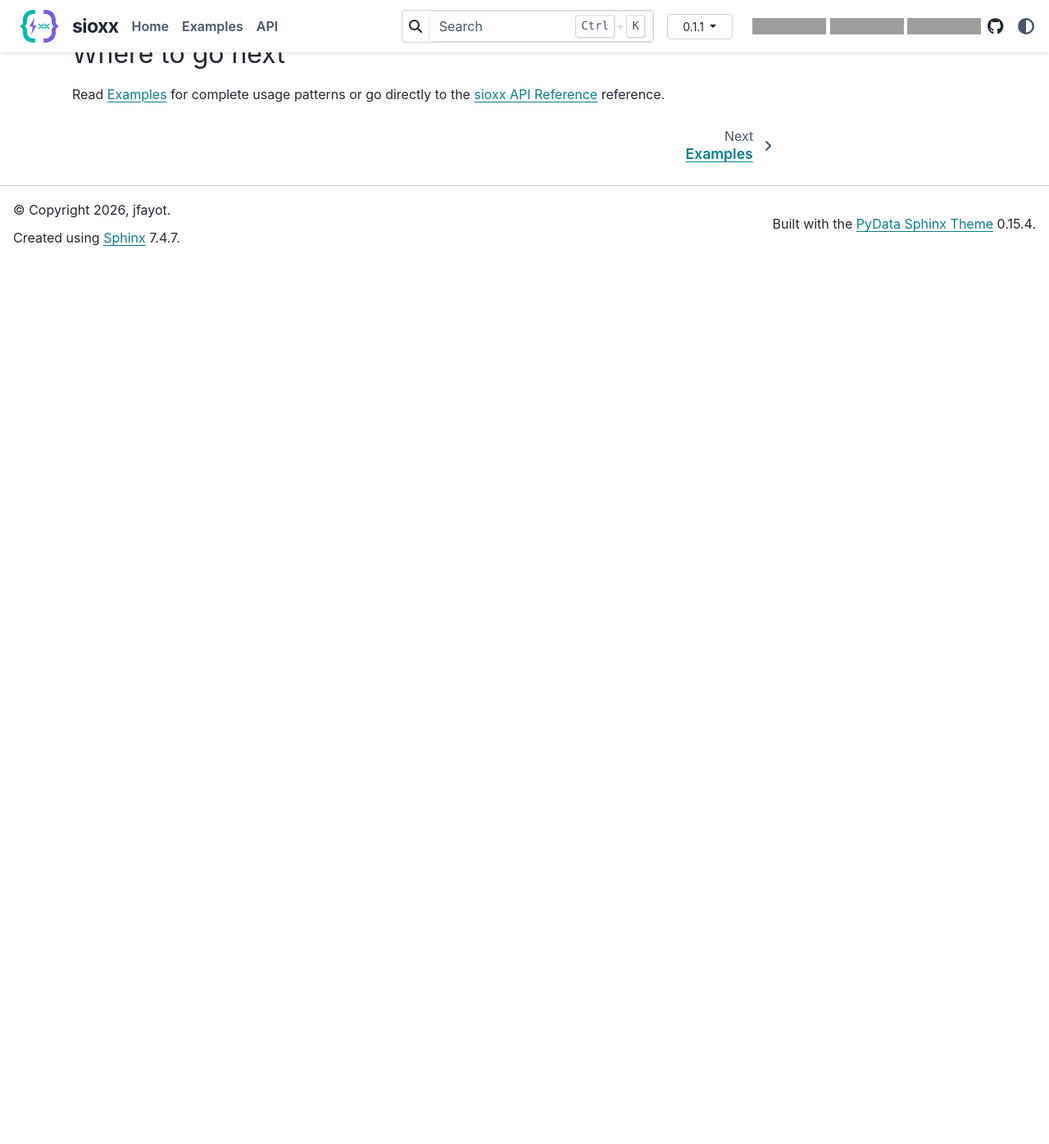
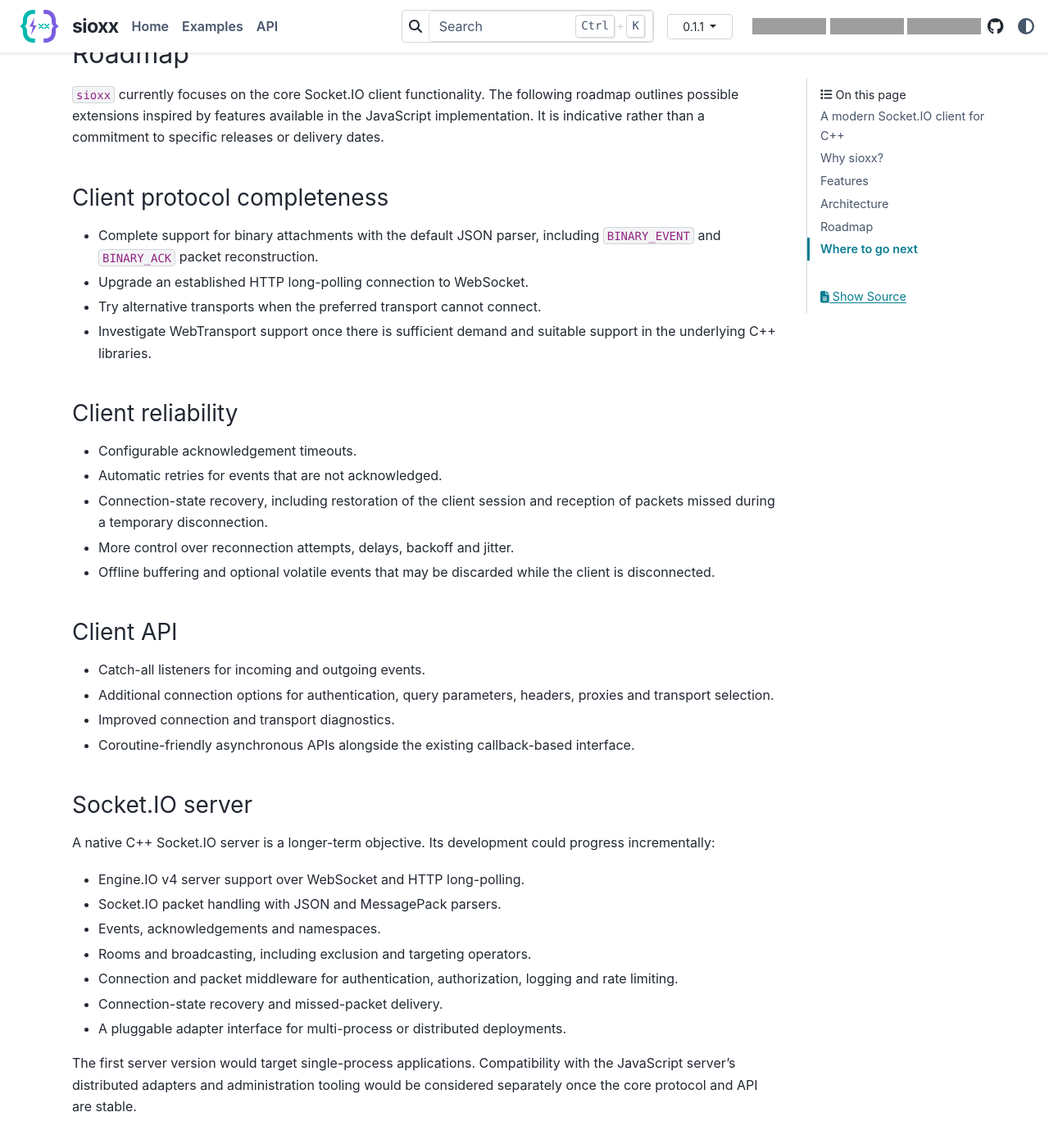
Before and after one commit to jfayot/sioxx, a Sphinx documentation site: the page built from docs/index.rst, in a window 1280 px wide and 1400 px high, scrolled down 1303 px. Shown: the top 1396 px of the window at 82% size. Built offline with Sphinx 7.4.7 and the PyData theme 0.15.4, drawn with Linux system fonts in a browser that asks for light colours; before the commit the page ends 1623 px from its top, so only the background shows below that; grey boxes are pictures that could not be loaded.

Commit message:
doc: added roadmap to index.rst

```diff
--- a/docs/index.rst
+++ b/docs/index.rst
@@ -60,6 +60,64 @@ events and acknowledgements back to the application.
    :alt: Layered architecture of the sioxx library
    :align: center
 
+Roadmap
+-------
+
+``sioxx`` currently focuses on the core Socket.IO client functionality. The
+following roadmap outlines possible extensions inspired by features available
+in the JavaScript implementation. It is indicative rather than a commitment to
+specific releases or delivery dates.
+
+Client protocol completeness
+~~~~~~~~~~~~~~~~~~~~~~~~~~~~
+
+* Complete support for binary attachments with the default JSON parser,
+  including ``BINARY_EVENT`` and ``BINARY_ACK`` packet reconstruction.
+* Upgrade an established HTTP long-polling connection to WebSocket.
+* Try alternative transports when the preferred transport cannot connect.
+* Investigate WebTransport support once there is sufficient demand and suitable
+  support in the underlying C++ libraries.
+
+Client reliability
+~~~~~~~~~~~~~~~~~~
+
+* Configurable acknowledgement timeouts.
+* Automatic retries for events that are not acknowledged.
+* Connection-state recovery, including restoration of the client session and
+  reception of packets missed during a temporary disconnection.
+* More control over reconnection attempts, delays, backoff and jitter.
+* Offline buffering and optional volatile events that may be discarded while
+  the client is disconnected.
+
+Client API
+~~~~~~~~~~
+
+* Catch-all listeners for incoming and outgoing events.
+* Additional connection options for authentication, query parameters, headers,
+  proxies and transport selection.
+* Improved connection and transport diagnostics.
+* Coroutine-friendly asynchronous APIs alongside the existing callback-based
+  interface.
+
+Socket.IO server
+~~~~~~~~~~~~~~~~
+
+A native C++ Socket.IO server is a longer-term objective. Its development could
+progress incrementally:
+
+* Engine.IO v4 server support over WebSocket and HTTP long-polling.
+* Socket.IO packet handling with JSON and MessagePack parsers.
+* Events, acknowledgements and namespaces.
+* Rooms and broadcasting, including exclusion and targeting operators.
+* Connection and packet middleware for authentication, authorization, logging
+  and rate limiting.
+* Connection-state recovery and missed-packet delivery.
+* A pluggable adapter interface for multi-process or distributed deployments.
+
+The first server version would target single-process applications. Compatibility
+with the JavaScript server's distributed adapters and administration tooling
+would be considered separately once the core protocol and API are stable.
+
 Where to go next
 ----------------
 
```
